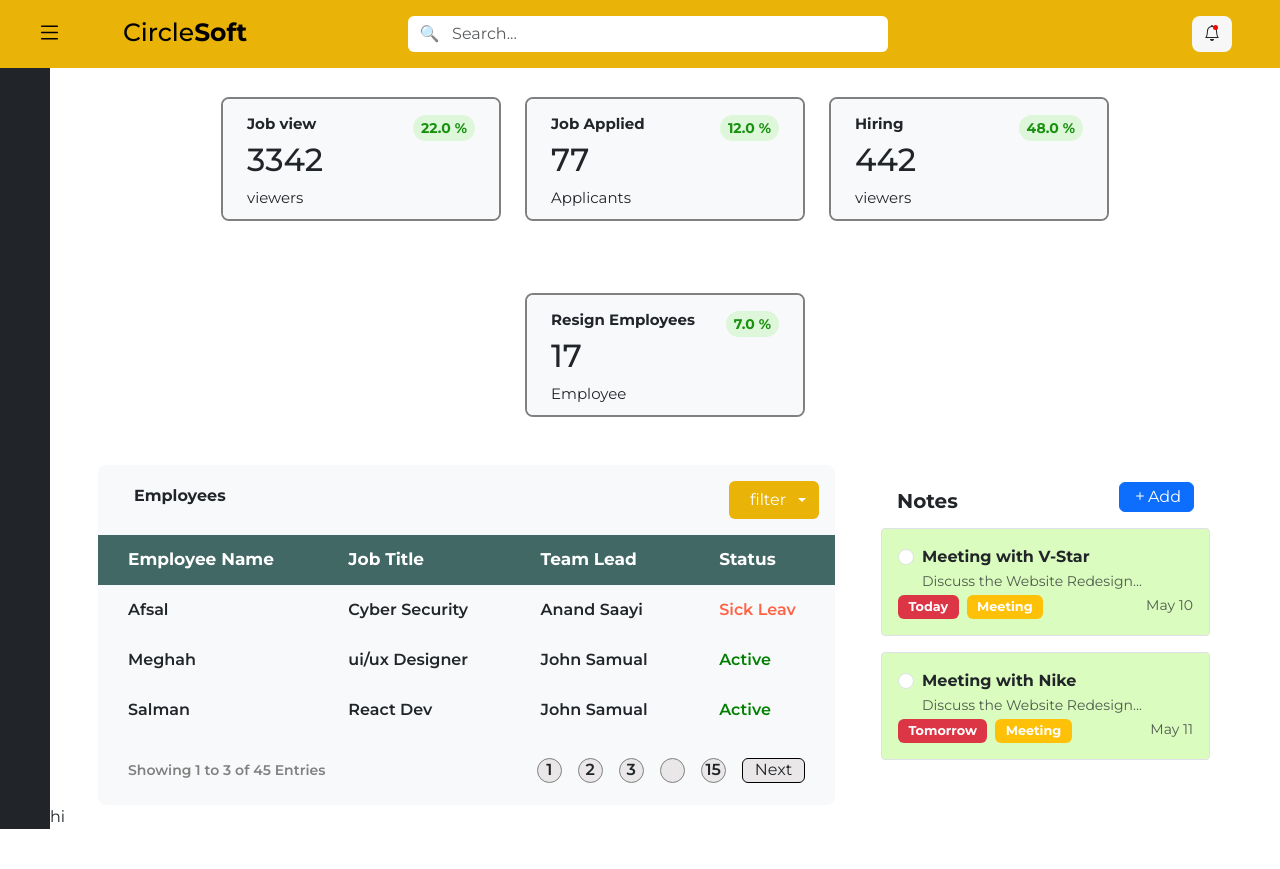
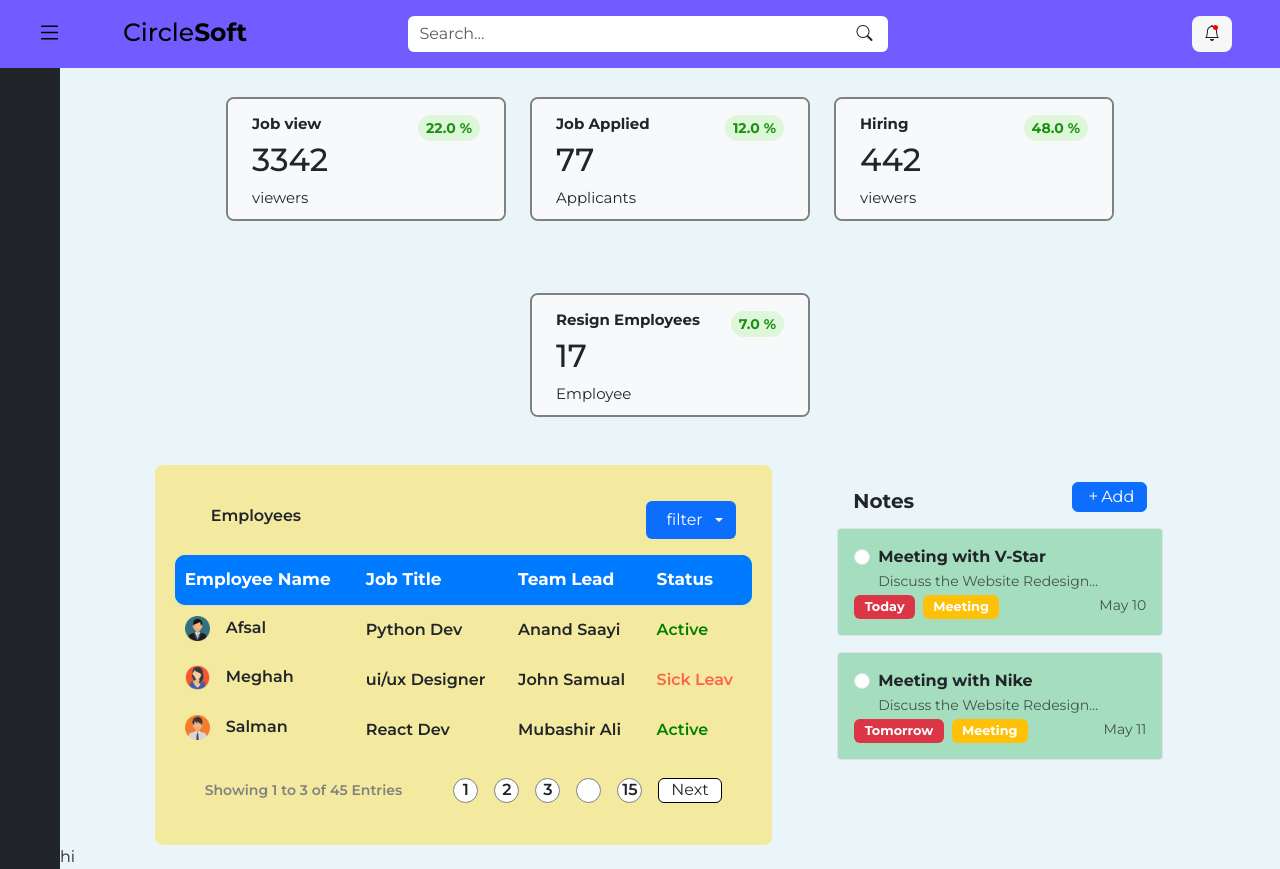
Before and after one commit to sahlct/hrms_Project, a React (Create React App) app: page /home in a window 1280 px wide. Before the commit the page ends 829 px from the top, so only its background shows below. Built offline with nearby package versions, Linux system fonts and the light colour scheme; some icons are missing.

Commit message:
side dropdown set

```diff
--- a/src/components/landingPage/container.jsx
+++ b/src/components/landingPage/container.jsx
@@ -8,12 +8,18 @@ import RunningProject from "./runProject";
 
 export default function Container() {
   const [width, setWidth] = useState(false);
-  const [canvasWidth, setCanvasWidth] = useState("50px");
+  const [canvasWidth, setCanvasWidth] = useState("60px");
   const [display, setDisplay] = useState("0%");
   return (
     <div
       className="home_mainContainer  d-flex justify-content-end"
-      style={{ minHeight: "100vh" }}
+      style={{ minHeight: "100vh",
+      // backgroundImage:'url(https://img.rawpixel.com/s3fs-private/rawpixel_images/website_content/rm281batch2-nunny-006.jpg?w=800&dpr=1&fit=default&crop=default&q=65&vib=3&con=3&usm=15&bg=F4F4F3&ixlib=js-2.2.1&s=5c132c2d92b91df76c16aaaafcec8fa7)',
+      // backgroundPosition:'center',
+      // backgroundRepeat:'no-repeat',
+      // backgroundSize:'cover'
+      backgroundColor:'#d6eff469'
+      }}
     >
       <Navbar
         setWidth={setWidth}
@@ -32,14 +38,13 @@ export default function Container() {
       <div
         className="semi_container"
         style={{
-          // width: width ? "calc(100vw - 267px)" : "calc(100vw - 50px)",
           transition: "0.6s ease-in-out",
-          backgroundColor: "white",
           flexGrow: "1",
+          // backdropFilter:'blur(10px)'
         }}
       >
         <SmallCard />
-        <div className="d-flex w-100 justify-content-between ">
+        <div className="d-flex w-100 justify-content-around ">
           <MainCard />
           <Notes />
         </div>
--- a/src/components/landingPage/mainCard.css
+++ b/src/components/landingPage/mainCard.css
@@ -1,8 +1,13 @@
+@import url('https://fonts.googleapis.com/css2?family=Montserrat:ital,wght@0,100..900;1,100..900&display=swap');
+.empContainer{
+    width: 100%;
+    background-color: #f3eaa0;
+    padding: 20px;
+}
 td,th,.empFooter{
     padding: 10px 30px;
 }
 td,.empFooter{
-    /* font-size: 20px; */
     font-weight: 600;
 }
 th{
@@ -10,10 +15,36 @@ th{
     font-weight: 700;
     font-size: 17px;
 }
+
+table {
+    border-collapse: collapse;
+    width: 100%;
+}
+
+th, td {
+    padding: 10px;
+    text-align: left;
+    border-bottom: 1px solid #ddd;
+}
+
+th {
+    background-color: #007bff; /* Blue color */
+    color: #fff; /* White text */
+}
+th:first-child {
+    border-radius: 10px 0 0 10px; /* Rounded top-left corner */
+}
+
+th:last-child {
+    border-radius: 0 10px 10px 0; /* Rounded top-right corner */
+}
+td {
+    border: none; /* Remove borders for data cells */
+}
 .counts{
     width: 25px;
     height: 25px;
-    background-color: rgb(233, 231, 231);
+    background-color: white;
     display: flex;
     justify-content: center;
     align-items: center;
--- a/src/components/landingPage/mainCard.jsx
+++ b/src/components/landingPage/mainCard.jsx
@@ -4,19 +4,16 @@ import "./mainCard.css";
 export default function MainCard() {
   return (
     <div>
-      <div
-        className="empContainer mt-5 ms-5 rounded-3 bg-light "
-        style={{ width: "100%"}}
-      >
+      <div className="empContainer mt-5 ms-5 rounded-3">
         <div className="empHeader d-flex justify-content-between p-3 align-items-center ">
-          <h6 style={{fontWeight:'700', paddingLeft:'20px'}}>Employees</h6>
+          <h6 style={{fontWeight:'600', paddingLeft:'20px'}}>Employees</h6>
           <div class="dropdown">
             <button
-              class="btn dropdown-toggle d-flex justify-content-between align-items-center gap-2 "
+              class="btn dropdown-toggle d-flex justify-content-between align-items-center gap-2 bg-primary"
               type="button"
               data-bs-toggle="dropdown"
               aria-expanded="false"
-              style={{backgroundColor:'#eab308', color:'white'}}
+              style={{color:'white'}}
             >
               <i class="lni lni-list"></i>filter
             </button>
@@ -33,16 +30,8 @@ export default function MainCard() {
             </ul>
           </div>
         </div>
-           {/* <div style={{width:'100%'}}>
-           <div style={{ height: "50px", borderRadius:'15px', overflow:'hidden'}} className="d-flex bg-danger ms-5 me-5 ">
-            <div className=" w-25 d-flex justify-content-start " style={{padding: '10px 30px'}}>Employee Name</div>
-            <div className=" w-25 d-flex justify-content-start " style={{padding: '10px 30px'}}>Job Title</div>
-            <div className=" w-25 d-flex justify-content-start " style={{padding: '10px 30px'}}>Team Lead</div>
-            <div className=" w-25 d-flex justify-content-start " style={{padding: '10px 30px'}}>Status</div>
-            </div>
-            </div> */}
         <table className="w-100">
-          <thead style={{backgroundColor:'#416865'}}>
+          <thead style={{backgroundColor:'#00b4d8'}}>
             <tr style={{ height: "50px", borderRadius:'10px', overflow:'hidden'}}>
               <th>Employee Name</th>
               <th>Job Title</th>
@@ -52,21 +41,21 @@ export default function MainCard() {
           </thead>
           <tbody>
             <tr style={{ height: "50px" }}>
-              <td>Afsal</td>
-              <td>Cyber Security</td>
+            <td className="d-flex gap-3 "><img style={{width:'25px', height:'25px'}} src="/assets/man.png" alt="user img" />Afsal</td>
+              <td>Python Dev</td>
               <td>Anand Saayi</td>
+              <td style={{color:'green'}}>Active</td>
+            </tr>
+            <tr style={{ height: "50px" }}>
+            <td className="d-flex gap-3 "><img style={{width:'25px', height:'25px'}} src="/assets/woman.png" alt="user img" />Meghah</td>
+              <td>ui/ux Designer</td>
+              <td>John Samual</td>
               <td style={{color:'tomato'}}>Sick Leav</td>
             </tr>
             <tr style={{ height: "50px" }}>
-              <td>Meghah</td>
-              <td>ui/ux Designer</td>
-              <td>John Samual</td>
-              <td style={{color:'green'}}>Active</td>
-            </tr>
-            <tr style={{ height: "50px" }}>
-              <td>Salman</td>
+              <td className="d-flex gap-3 "><img style={{width:'25px', height:'25px'}} src="/assets/user.png" alt="user img" />Salman</td>
               <td>React Dev</td>
-              <td>John Samual</td>
+              <td>Mubashir Ali</td>
               <td style={{color:'green'}}>Active</td>
             </tr>
           </tbody>
@@ -81,7 +70,7 @@ export default function MainCard() {
             <div className="counts">3</div>
             <div className="counts"><i class="lni lni-line-dotted"></i></div>
             <div className="counts">15</div>
-            <button className="btn d-flex align-items-center" style={{height:'25px', backgroundColor:'rgb(233, 231, 231)', border:'1px solid black'}}>Next</button>
+            <button className="btn d-flex align-items-center" style={{height:'25px', backgroundColor:'white', border:'1px solid black'}}>Next</button>
           </div>
         </div>
       </div>
--- a/src/components/landingPage/navbar.jsx
+++ b/src/components/landingPage/navbar.jsx
@@ -10,14 +10,14 @@ export default function Navbar({ width, setWidth, setCanvasWidth, setDisplay}) {
       setDisplay('100%')
     } else {
       setWidth(false);
-      setCanvasWidth("50px")
+      setCanvasWidth("60px")
       setDisplay('0%')
     }
   }
   return (
     <div
       style={{
-        backgroundColor: "#eab308",
+        backgroundColor: "#725cff",
         position: "fixed",
         top: "0",
         width: "100%",
@@ -44,14 +44,15 @@ export default function Navbar({ width, setWidth, setCanvasWidth, setDisplay}) {
           </div>
           <div className="centerSide w-50">
           <form className="d-flex w-100 " role="search">
-            <div className="searchBox d-flex align-items-center w-75 ">
+            <div className="searchBox d-flex align-items-center w-75 position-relative ">
               {/* <div style={{color:'black'}}><i class="bi bi-search"></i></div> */}
               <input
                 class="form-control  border-0 "
                 type="search"
-                placeholder="🔍   Search..."
+                placeholder="Search..."
                 aria-label="Search"
               />
+              <span style={{position:'absolute', right:'15px'}}><i class="bi bi-search"></i></span>
               {/* <button class="btn btn-outline-success" type="submit">Search</button> */}
             </div>
           </form>
--- a/src/components/landingPage/notes.css
+++ b/src/components/landingPage/notes.css
@@ -13,7 +13,7 @@
     border-radius: 0.25rem;
     padding: 1rem;
     margin-bottom: 1rem;
-    background-color: rgb(218, 252, 190);
+    background-color: #a5debe;
   }
 
   .form-check-label {
--- a/src/components/landingPage/offCanvas.css
+++ b/src/components/landingPage/offCanvas.css
@@ -1,7 +1,6 @@
 .accordion-item{
     width: 100%;
     border: none;
-    /* height: 50px; */
 }
 .button_Container{
     background-color: #212529;
@@ -10,14 +9,14 @@
     align-items: center;
     justify-content: space-evenly;
     min-height: 50px;
-    overflow: hidden;
+    /* overflow: hidden; */
 }
 .button_Container:hover{
     color: white;
-    background-color: #eab308;
+    background-color: #725cff;
 }
 .button_Container:hover .icons{
-    color: #212529;
+    color: white;
 }
 .accordion-button:not(.collapsed) {
     color: white;
@@ -26,11 +25,11 @@
 }
 .icons{
     /* width: 30%; */
-    width: 40px;
+    width: 60px;
     /* display: flex; */
     /* justify-content: start; */
-    color: #eab308;
-    font-weight: 600;
+    color: white;
+    font-weight: 400;
     font-size: 20px;
     cursor: pointer;
 }
@@ -57,7 +56,7 @@
     align-items: flex-start;
 }
 .accordion-body button:hover{
-    background-color: #cf8f17;
+    background-color: #725cff;
 }
 .accordion-body{
     padding: 0;
@@ -82,3 +81,11 @@
     left: 0;  */
     transition: 0.6s ease-in-out;
 }
+.dropdown-menu.show {
+    display: flex;
+    flex-direction: column;
+    /* align-items: flex-start;
+    position: absolute;
+    left: 250px;
+    top: -35px; */
+}
--- a/src/components/landingPage/offCanvas.jsx
+++ b/src/components/landingPage/offCanvas.jsx
@@ -2,7 +2,14 @@ import React, { useEffect, useState } from "react";
 import "./offCanvas.css";
 import sideJson from "../jsonFiles/sidebar.json";
 
-export default function OffCanvas({width, setWidth, display, setDisplay, canvasWidth, setCanvasWidth}) {
+export default function OffCanvas({
+  width,
+  setWidth,
+  display,
+  setDisplay,
+  canvasWidth,
+  setCanvasWidth,
+}) {
   const [product, setData] = useState([]);
   const [loading, setLoading] = useState(true);
   console.log(loading);
@@ -10,12 +17,12 @@ export default function OffCanvas({width, setWidth, display, setDisplay, canvasW
   function settingWidth() {
     if (width === false) {
       setWidth(true);
-      setCanvasWidth("250px")
-      setDisplay('100%')
+      setCanvasWidth("250px");
+      setDisplay("100%");
     } else {
       setWidth(false);
-      setCanvasWidth("50px")
-      setDisplay('0%')
+      setCanvasWidth("50px");
+      setDisplay("0%");
     }
   }
 
@@ -31,20 +38,31 @@ export default function OffCanvas({width, setWidth, display, setDisplay, canvasW
 
     return () => {};
   }, []);
+
+  const handleDropdown = (id) => {
+    const dropdownMenu = document.getElementById(id);
+    if (dropdownMenu.classList.contains("show")) {
+      dropdownMenu.classList.remove("show");
+    } else {
+      dropdownMenu.classList.add("show");
+    }
+  };
   return (
     <div>
       <div style={{ width: canvasWidth }} className="sideBar">
         <div
-          class="accordion accordion-flush"
+          className="accordion accordion-flush"
           style={{ width: canvasWidth }}
           id="accordionFlushExample"
         >
-          {product.map((item, index) => {
-            return (
-              <div class="accordion-item w-100">
-                <div className="button_Container w-100">
+          {product.map((item, index) => (
+            <div className="accordion-item w-100" key={index}>
+              {/* main tab */}
+              <div className="button_Container w-100" onMouseEnter={() => handleDropdown(`dropdownMenu_${item.id}`)}
+                  onMouseLeave={() => handleDropdown(`dropdownMenu_${item.id}`)}>
                 <i
-                    className={`icons ${item.icon} d-flex justify-content-center`}  onClick={() => settingWidth()}
+                  className={`icons ${item.icon} d-flex justify-content-center`}
+                  onClick={() => settingWidth()}
                 ></i>
                 <p className="icon-text mb-0" style={{ opacity: display }}>
                   {item.header}
@@ -57,9 +75,23 @@ export default function OffCanvas({width, setWidth, display, setDisplay, canvasW
                   aria-expanded="false"
                   aria-controls={`flush-collapse${item.id}`}
                 >
-                    <i class="lni lni-chevron-down"></i>
+                  <i className="lni lni-chevron-down"></i>
                 </button>
+                {/* dropDown  */}
+                <div className="dropdown dropend">
+                <ul className="dropdown-menu" id={`dropdownMenu_${item.id}`}>
+                  {/* Dropdown menu links */}
+                  {item.Childs.map((child, index) => (
+                    <li key={index}>
+                      <p className="dropdown-item">{child}</p>
+                    </li>
+                  ))}
+                </ul>
               </div>
+              </div>
+
+
+
               <div
                 id={`flush-collapse${item.id}`}
                 className="accordion-collapse collapse"
@@ -72,8 +104,7 @@ export default function OffCanvas({width, setWidth, display, setDisplay, canvasW
                 </div>
               </div>
             </div>
-            );
-          })}
+          ))}
         </div>
       </div>
     </div>
```
Also changed, not shown: public/assets/man.png (added), public/assets/woman.png (added). Lines whose indentation alone changed are shown as unchanged.
